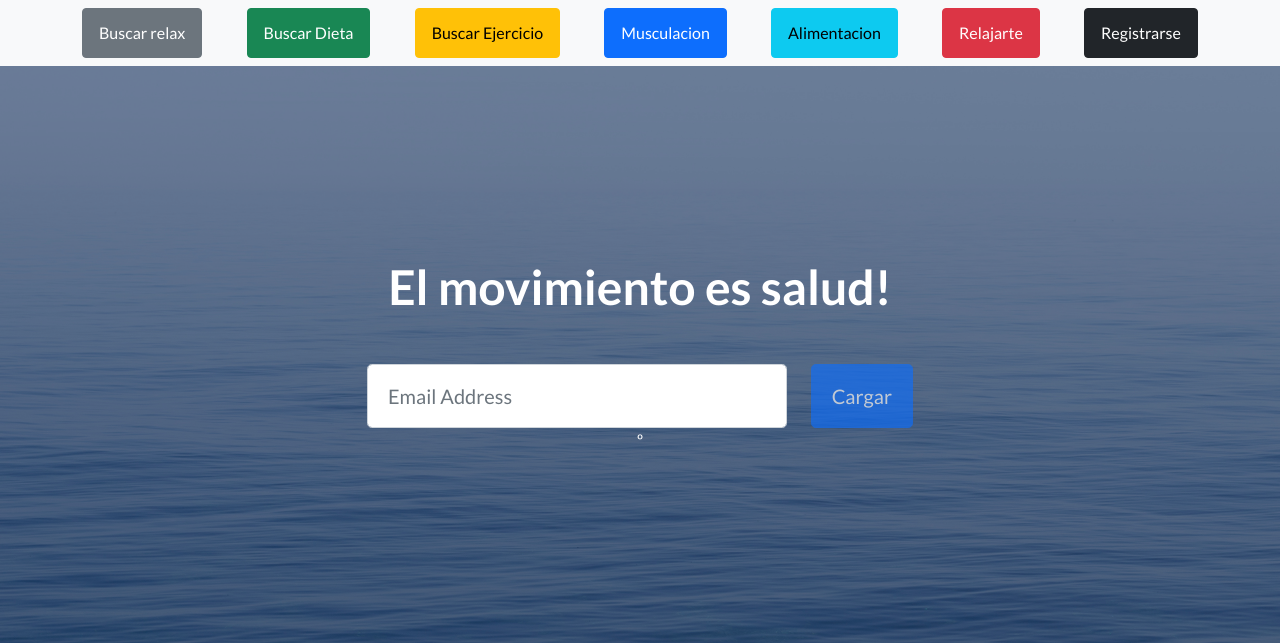
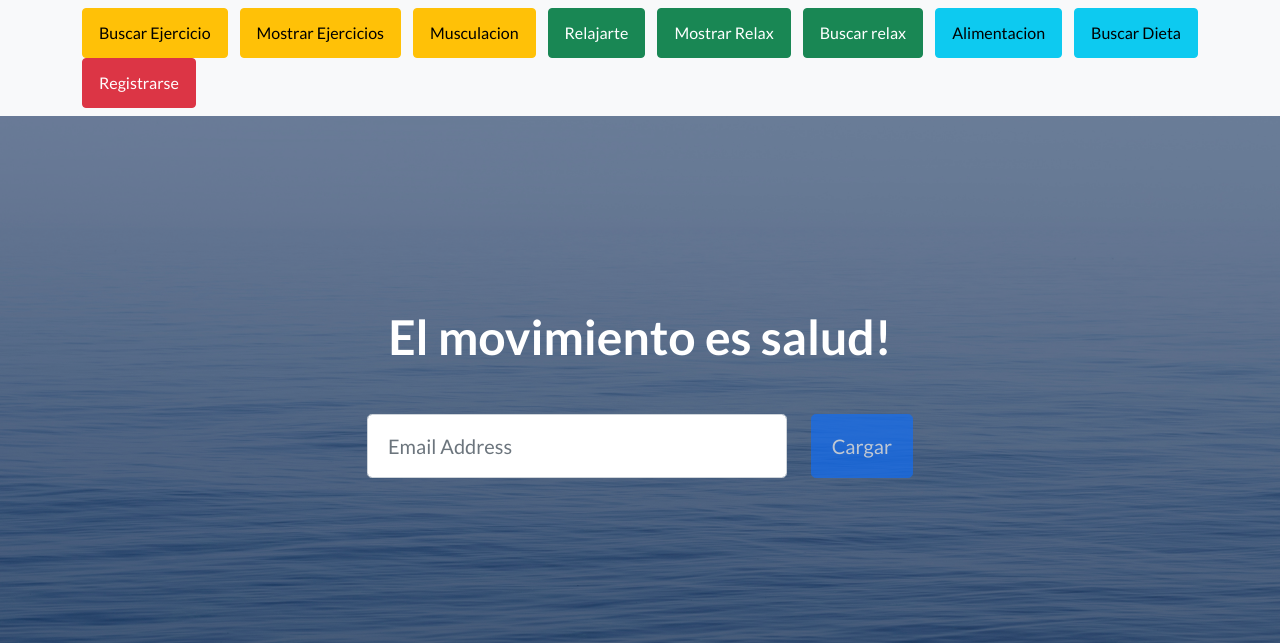
Before and after one commit to NicolasZaffaroni/Proyecto_Blogg, a Django app: page / in a window 1280 px wide. Shown: the top 643 px of the page. Run offline with Django 4.2, Linux system fonts and the light colour scheme; some libraries are stand-ins or nearby versions.

```diff
--- a/Blog1App/templates/index.html
+++ b/Blog1App/templates/index.html
@@ -20,13 +20,15 @@
         <!-- Navigation-->
         <nav class="navbar navbar-light bg-light static-top">
             <div class="container">
-                <a class="btn btn-secondary" href="{% url 'Buscador relax' %}">Buscar relax</a>
-                <a class="btn btn-success" href="{% url 'Buscar Dieta' %}">Buscar Dieta</a>
                 <a class="btn btn-warning" href="{% url 'Buscar Ejercicio' %}">Buscar Ejercicio</a>
-                <a class="btn btn-primary" href="{% url 'Musculacion' %}">Musculacion</a>
+                <a class="btn btn-warning" rel='noopener' href="{% url 'Mostrar Ejercicios' %}">Mostrar Ejercicios</a>
+                <a class="btn btn-warning" href="{% url 'Musculacion' %}">Musculacion</a>
+                <a class="btn btn-success" href="{% url 'Relax' %}">Relajarte</a>
+                <a class="btn btn-success" href="{% url 'Mostrar Relax' %}">Mostrar Relax</a>
+                <a class="btn btn-success" href="{% url 'Buscador relax' %}">Buscar relax</a>
                 <a class="btn btn-info" href="{% url 'Alimentacion' %}">Alimentacion</a>
-                <a class="btn btn-danger" href="{% url 'Relax' %}">Relajarte</a>
-                <a class="btn btn-dark" href="#signup">Registrarse</a>
+                <a class="btn btn-info" href="{% url 'Buscar Dieta' %}">Buscar Dieta</a>
+                <a class="btn btn-danger" href="#signup">Registrarse</a>
             </div>
         </nav>
         <!-- Masthead-->
@@ -57,7 +59,7 @@
                                 </div>
                                 <!-- Submit success message-->
                                 <!---->
-                                <!-- This is what your users will see when the form-->º
+                                <!-- This is what your users will see when the form-->
                                 <!-- has successfully submitted-->
                                 <div class="d-none" id="submitSuccessMessage">
                                     <div class="text-center mb-3">
--- a/Blog1App/urls.py
+++ b/Blog1App/urls.py
@@ -23,6 +23,12 @@ urlpatterns =[
     path('consejo_antistress/',views.Consejo_antistress, name='Relax'),
     path('buscar_ejercicio/',views.buscar_ejercicio, name='Buscar Ejercicio'),
     path('buscar_dieta/',views.buscar_dieta, name='Buscar Dieta'),
-    path('buscar_relax/',views.buscar_relax, name='Buscador relax')
+    path('buscar_relax/',views.buscar_relax, name='Buscador relax'),
+    path('mostrar_ejercicio/',views.mostrar_ejercicio, name='Mostrar Ejercicios'),
+    path('eliminar_ejercicio/<ejercicio_id>',views.eliminar_ejercicio, name='Eliminar Ejercicio'),
+    path('modificar_ejercicio/<ejercicio_id>',views.Modificar_ejercicio, name='Modificar Ejercicio'),
+    path('mostrar_relax/',views.mostrar_relax, name='Mostrar Relax'),
+    path('eliminar_relax/<relax_id>',views.eliminar_relax, name='Eliminar Relax'),
+    path('Modificar_antistress/<relax_id>',views.Modificar_antistress, name='Modificar Relax')
 
 ]
--- a/Blog1App/views.py
+++ b/Blog1App/views.py
@@ -54,7 +54,7 @@ def Hacer_ejercicio(request):
             formulario_limpio = formulario.cleaned_data
 
 
-            pesas= Musculacion(Ejercicio=formulario_limpio['Ejercicio'],Musculo_Implicado=formulario_limpio['Musculo_Implicado'],Carga=formulario_limpio['Carga'],Descanso=formulario_limpio['Descanso'],Nivel=formulario_limpio['Nivel'],Link_Video=formulario_limpio['Link_Video'])
+            pesas= Musculacion(Ejercicio=formulario_limpio['Ejercicio'],Musculo_Implicado=formulario_limpio['Musculo_Implicado'],Carga=formulario_limpio['Carga'],Series=formulario_limpio['Series'],Descanso=formulario_limpio['Descanso'],Nivel=formulario_limpio['Nivel'],Link_Video=formulario_limpio['Link_Video'])
 
             pesas.save()
 
@@ -149,3 +149,132 @@ def buscar_relax(request):
     else:
         respuesta= 'No se encontro el ejercicio , que buscas, carga el tuyo en la seccion Relajarte, asi otros usuarios pueden verlo'
     return render(request,"buscar_relax.html",{'respuesta': respuesta })
+
+
+
+
+
+
+def mostrar_ejercicio(request):
+    entrenamiento = Musculacion.objects.all()
+
+    context = {'entrenamiento':entrenamiento}
+
+    return render(request,'mostrar_ejercicio.html', context=context )
+
+
+
+
+
+def eliminar_ejercicio(request, ejercicio_id):
+    entrenamiento_eliminado = Musculacion.objects.get(id = ejercicio_id )
+
+    entrenamiento_eliminado.delete()
+
+
+    entrenamiento = Musculacion.objects.all()
+
+    context = {'entrenamiento':entrenamiento}
+
+    return render(request,'mostrar_ejercicio.html', context=context )
+
+
+
+
+
+
+def Modificar_ejercicio(request,ejercicio_id):
+
+    pesas = Musculacion.objects.get(id = ejercicio_id )
+
+    if request.method == "POST":
+        formulario= Musculacion_form(request.POST)
+
+        if formulario.is_valid():
+
+            formulario_limpio = formulario.cleaned_data
+
+
+            pesas.Ejercicio=formulario_limpio['Ejercicio']
+            pesas.Musculo_Implicado=formulario_limpio['Musculo_Implicado']
+            pesas.Carga=formulario_limpio['Carga']
+            pesas.Series=formulario_limpio['Series']
+            pesas.Descanso=formulario_limpio['Descanso']
+            pesas.Nivel=formulario_limpio['Nivel']
+            pesas.Link_Video=formulario_limpio['Link_Video']
+
+            pesas.save()
+
+            return render(request,'index.html')
+
+
+    else:
+        formulario= Musculacion_form(initial={'Ejercicio':pesas.Ejercicio,'Musculo_Implicado':pesas.Musculo_Implicado,'Carga':pesas.Carga,'Series':pesas.Series,'Descanso':pesas.Descanso,'Nivel':pesas.Nivel,'Link_Video':pesas.Link_Video})
+
+
+
+
+    return render(request ,"modificar_ejercicio.html",{'formulario':formulario})
+
+
+
+
+
+
+
+
+
+def mostrar_relax(request):
+    relajate= Antistress.objects.all()
+
+    context = {'relajate':relajate}
+
+    return render(request,'mostrar_relax.html', context=context )
+
+
+
+
+def eliminar_relax(request, relax_id):
+    relax_eliminado = Antistress.objects.get(id = relax_id )
+
+    relax_eliminado.delete()
+
+
+    relajate= Antistress.objects.all()
+
+    context = {'relajate':relajate}
+
+    return render(request,'mostrar_relax.html', context=context )
+
+
+
+
+
+def Modificar_antistress(request,relax_id):
+
+    consejos_relax= Antistress.objects.get(id = relax_id )
+
+    if request.method == "POST":
+        formulario= Antistress_form(request.POST)
+
+        if formulario.is_valid():
+            formulario_limpio = formulario.cleaned_data
+
+            consejos_relax.Ejercicio=formulario_limpio['Ejercicio']
+            consejos_relax.Descanso=formulario_limpio['Descanso']
+            consejos_relax.Terreno_Recomendado=formulario_limpio['Terreno_Recomendado']
+            consejos_relax.Link_Musica=formulario_limpio['Link_Musica']
+            consejos_relax.Link_Video=formulario_limpio['Link_Video']
+
+
+            consejos_relax.save()
+
+            return render(request, 'index.html')
+
+    else:
+        formulario= Antistress_form(initial={'Ejercicio':consejos_relax.Ejercicio,'Descanso':consejos_relax.Descanso,'Terreno_Recomendado':consejos_relax.Terreno_Recomendado,'Link_Musica':consejos_relax.Link_Musica,'Link_Video':consejos_relax.Link_Video})
+
+
+
+
+    return render(request ,"modifica_relax.html" ,{'formulario':formulario})
```
Also changed, not shown: Blog1App/templates/modifica_relax.html (added, +16 -0 lines), Blog1App/templates/modificar_alimentacion.html (added, +13 -0 lines), Blog1App/templates/modificar_ejercicio.html (added, +13 -0 lines), Blog1App/templates/mostrar_ejercicio.html (added, +24 -0 lines), Blog1App/templates/mostrar_relax.html (added, +23 -0 lines), db.sqlite3.
